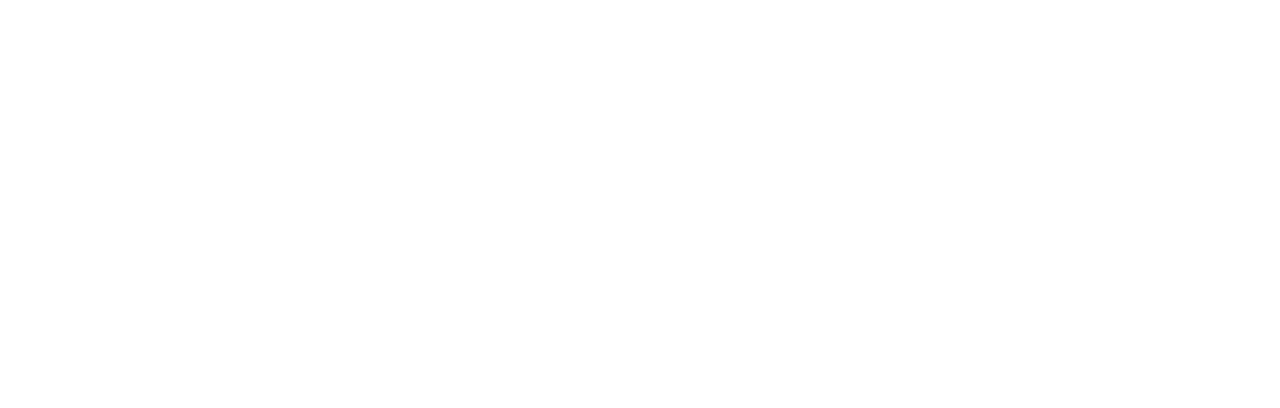
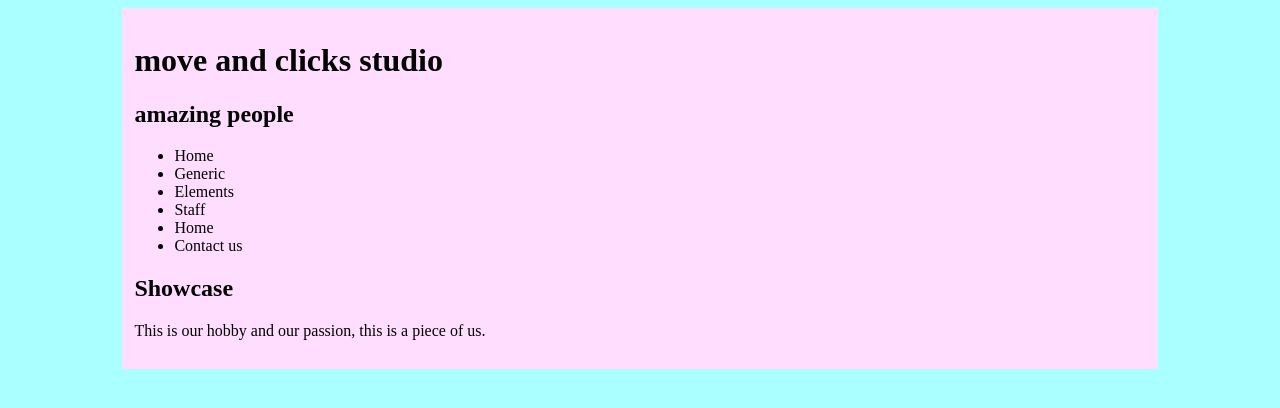
Before and after one commit to theWandroid/prueba_2, a plain HTML site: page index.html in a window 1280 px wide. Drawn offline with Linux system fonts and the light colour scheme.

```diff
--- a/css/style.css
+++ b/css/style.css
@@ -0,0 +1,11 @@
+
+html{
+    background-color: #aff;
+}
+
+.main-container{
+
+    width: 80%;
+    margin: auto;
+    padding: 1%; background-color: #fdf;
+}
--- a/index.html
+++ b/index.html
@@ -5,8 +5,43 @@
     <meta http-equiv="X-UA-Compatible" content="IE=edge">
     <meta name="viewport" content="width=device-width, initial-scale=1.0">
     <title>Move and Cklick Studio</title>
+    <link rel="stylesheet" href="./css/style.css">
 </head>
 <body>
 
+    <div class="main-container">
+        <header>
+            <h1>move and clicks studio</h1>
+            <h2>amazing people</h2>
+        </header>
+
+        <nav>
+            <ul>
+                <li>Home</li>
+                <li>Generic</li>
+                <li>Elements</li>
+                <li>Staff</li>
+                <li>Home</li>
+                <li>Contact us</li>
+
+            </ul>
+        </nav>
+
+
+        <main>
+            <div class="main-title">
+<h2>Showcase</h2>
+<p>This is our hobby and our passion, this is a piece of us.</p>
+
+            </div>
+
+
+
+        </main>
+
+    </div>
+
+
+
 </body>
 </html>
```
Also changed, not shown: img/Francisco.jpg (added), img/Laureano.jpg (added), img/Martin.jpg (added), img/bg.jpg (added), img/bg1.jpg (added), img/icon.jpg (added), img/icon.png (added), img/pic01.jpg (added), img/pic02.jpg (added), img/pic03.jpg (added), img/pic04.jpg (added), img/pic05.jpg (added), img/pic06.jpg (added), img/pic07.jpg (added), 2 more files.
